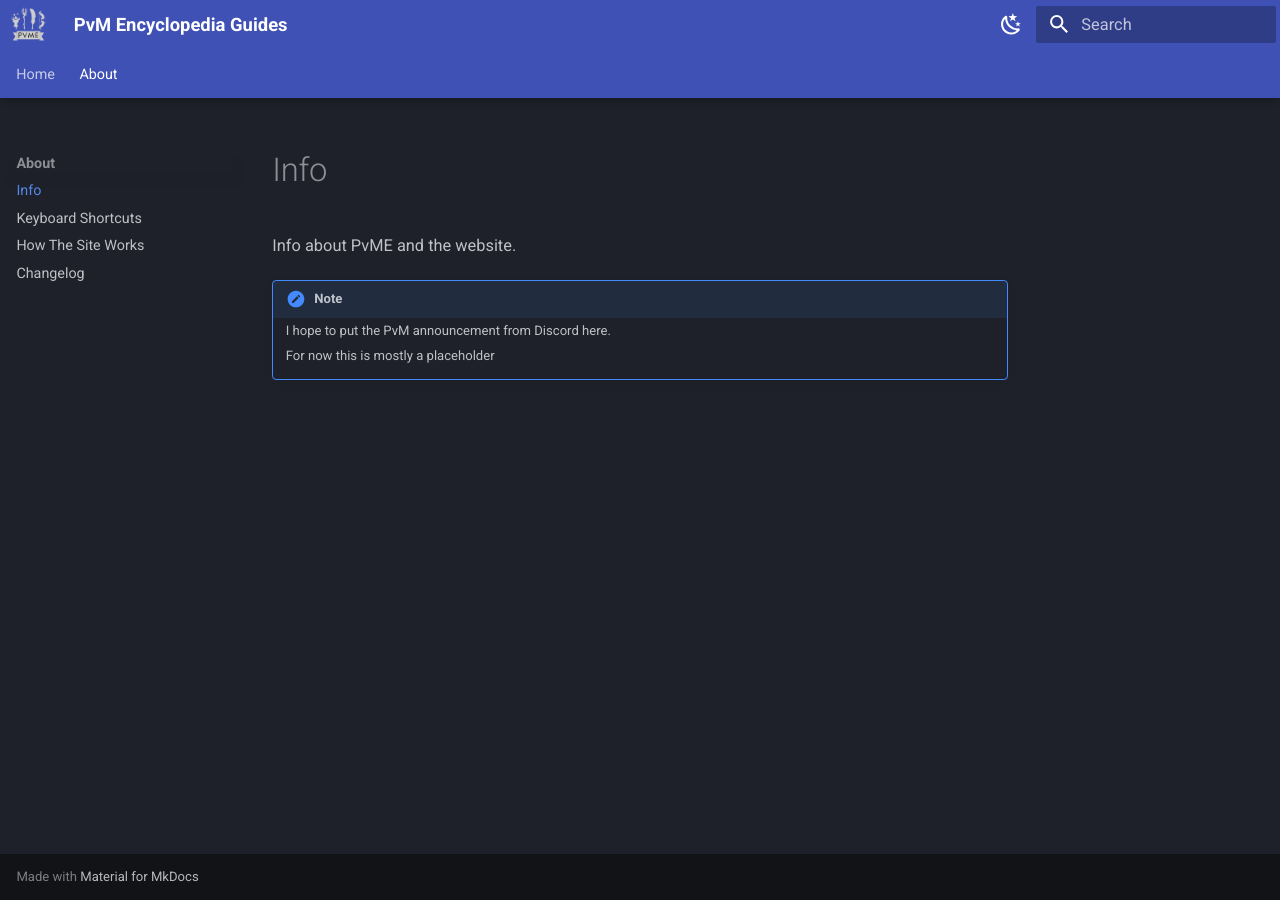
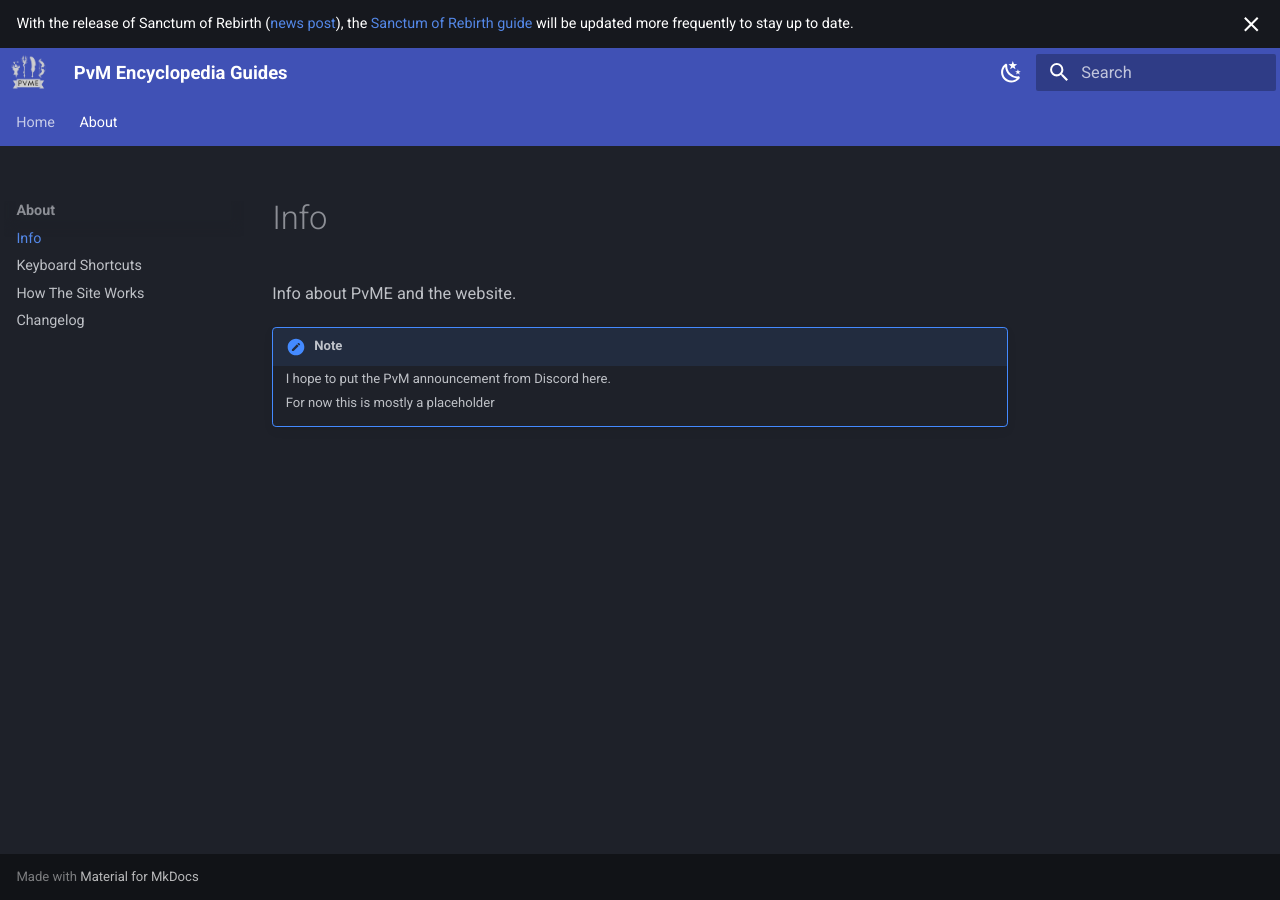
Before and after one commit to pvme/pvme.github.io, an MkDocs documentation site: the page built from docs/about/info.md, in a window 1280 px wide. Built offline with MkDocs 1.6.1 and Material for MkDocs 9.7.7, drawn with Linux system fonts in a browser that asks for light colours.

Commit message:
added sanctrum of rebirth announcement and increased build frequency to hourly (#33)

```diff
--- a/overrides/main.html
+++ b/overrides/main.html
@@ -1,4 +1,8 @@
 {% extends "base.html" %}
+
+{% block announce %}
+  <p> With the release of Sanctum of Rebirth (<a href="https://secure.runescape.com/m=news/sanctum-of-rebirth-launch-week">news post</a>), the <a href="https://pvme.io/pvme-guides/rs3-full-boss-guides/Sanctum-of-Rebirth/">Sanctum of Rebirth guide</a> will be updated more frequently to stay up to date.</p>
+{% endblock %}
 
 {% block extrahead %}
   {% set title = config.site_name %}
```
Also changed, not shown: 1 other file.
